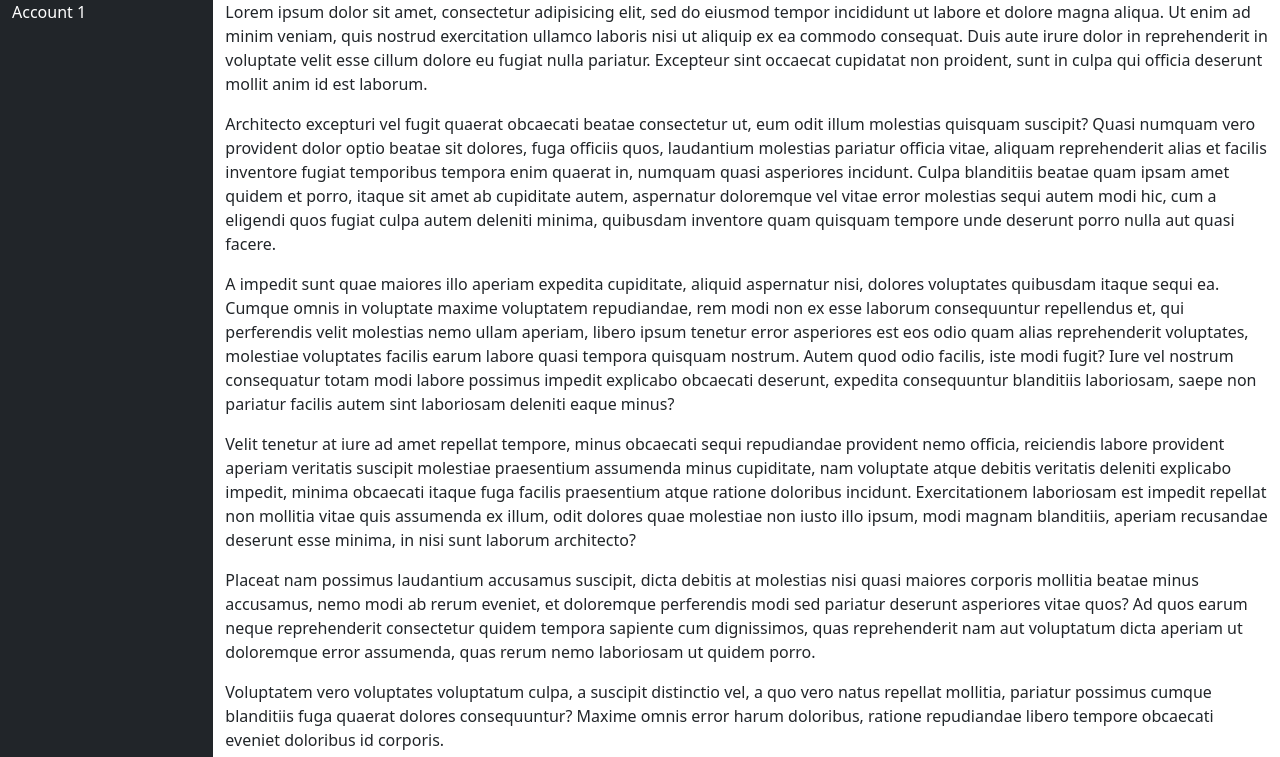
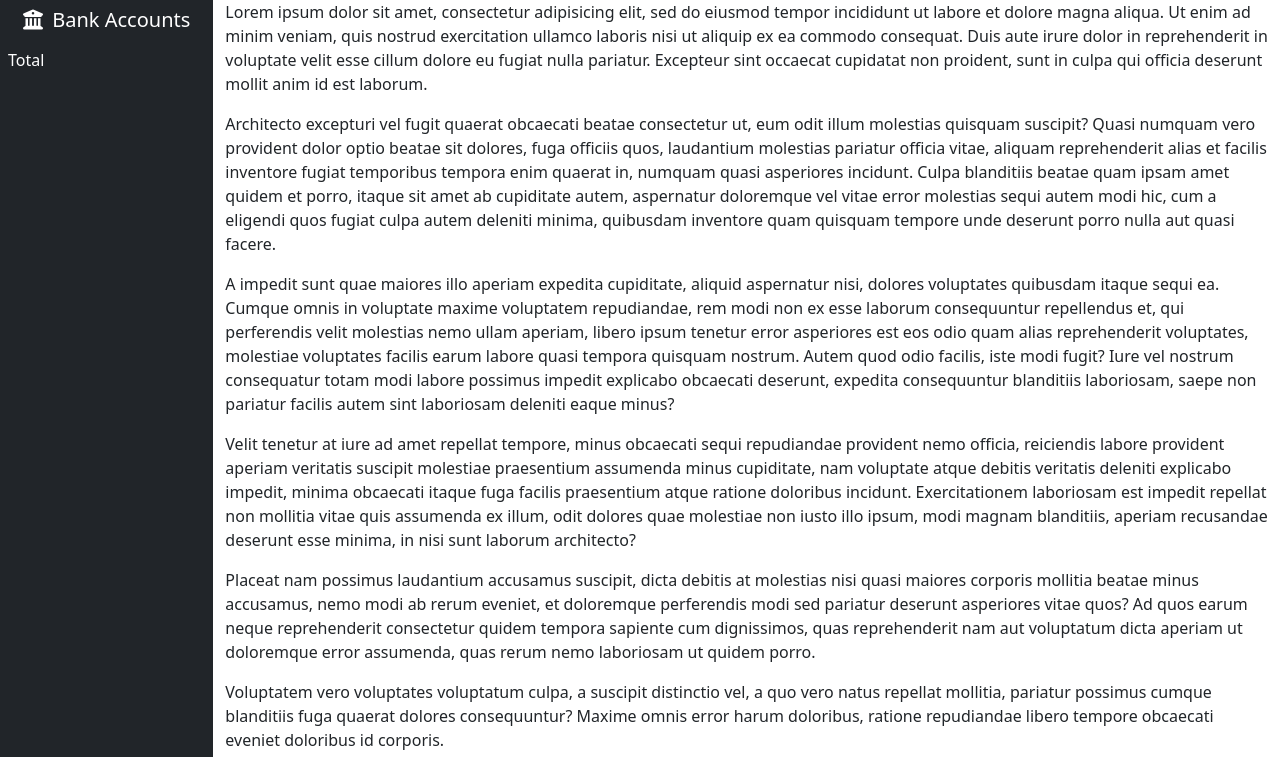
Before and after one commit to javadebadi/personal-financial-planner, a Django app: page /pfp/ in a window 1280 px wide. Shown: the part 50-807 px from the top of the page. Run offline with Django 3.2, Linux system fonts and the light colour scheme; the visitor is signed in with stand-in values (Sample User, id 1); some libraries are stand-ins or nearby versions.

Commit message:
Added display of bank accounts of a user

```diff
--- /dev/null
+++ b/pfp/business_rules/__init__.py
@@ -0,0 +1 @@
+from .bank_accounts import BankAccountBR
--- /dev/null
+++ b/pfp/business_rules/bank_accounts.py
@@ -0,0 +1,60 @@
+from typing import List
+from unicodedata import decimal
+from pfp.models import BankAccount, bank_accounts
+from django.contrib.auth import get_user_model
+User = get_user_model()
+
+class BankAccountBR:
+
+    @staticmethod
+    def display_card_number(
+        card_number: str,
+        ) -> str:
+        """A method to display card-number in - separated format
+        """
+        if card_number:
+            return "-".join(card_number[i:i+4] for i in range(0, 16, 4))
+        else:
+            return ""
+
+    @staticmethod
+    def display_balance(
+        balance: decimal,
+        ) -> str:
+        """A method to display balance in , separated format
+        """
+        balance = str(balance)
+        s = ""
+        if balance:
+            if "." in balance:
+                splitted = balance.split(".")
+                s += "." + (splitted[1] if splitted[1] else "00")
+                balance = splitted[0]
+            while balance != "":
+                s = balance[-3:] + "," + s
+                balance = balance[:-3]
+            s = s.replace(",.",".")
+            if s.endswith(","):
+                s = s[:-1]
+        else:
+            s = "0"
+        return s
+
+    def display(self, user: User) -> List[dict]:
+        """Retrieves basic information about user accounts
+
+        user : User
+            the user for which we need to get information
+        """
+        bank_accounts_objs = BankAccount.objects.filter(
+            user=user
+        )
+        bank_accounts = []
+        for obj in bank_accounts_objs:
+            data = {}
+            data['card_number'] = BankAccountBR.display_card_number(obj.card_number)
+            data['bank_name'] = obj.bank.bank_name
+            data['balance'] = BankAccountBR.display_balance(obj.balance)
+            data['memo'] = obj.memo
+            bank_accounts.append(data)
+        return bank_accounts
--- a/pfp/templates/pfp/base.html
+++ b/pfp/templates/pfp/base.html
@@ -84,13 +84,11 @@
 
     <div class="container-fluid bg-primary" style="height: 94.8vh;">
         <div class="row h-100">
+            <!-- sidebar section -->
             <section class="col-xl-2 col-lg-2 d-none d-lg-block bg-dark text-white">
-                <div class="row h-100">
-                    <ul>
-                        <li>Account 1</li>
-                    </ul>
-                </div>
+                {% include 'pfp/components/liquidity_sidebar/liquidity_sidebar.html' %}
             </section>
+            <!-- content section -->
             <section class="col-xl-10 col-lg-10 bg-white">
                 <div class="row h-100">
                     {% lorem 10 p %}
--- /dev/null
+++ b/pfp/templates/pfp/components/liquidity_sidebar/_bank_account_sidebar.html
@@ -0,0 +1,41 @@
+<div class="accordion-item bg-dark text-white p-0 m-0">
+    <h2 class="accordion-header p-0 m-0 d-flex justify-content-center" id="accountsSidebar-headingOne">
+        <button
+            class="bg-dark text-white h5 p-0 mt-2 pb-2 border-0"
+            type="button"
+            data-bs-toggle="collapse"
+            data-bs-target="#accountsSidebar-collapseOne"
+            aria-expanded="true"
+            aria-controls="accountsSidebar-collapseOne">
+            <i class="fa fa-bank"></i>
+            <span class="p-0 m-0 ps-1">
+                Bank Accounts
+            </span>
+        </button>
+    </h2>
+    <div
+    id="accountsSidebar-collapseOne"
+    class="accordion-collapse collapse show"
+    aria-labelledby="accountsSidebar-headingOne"
+    >
+        <div class="accordion-body p-0 m-0 ps-2">
+            <ul class="list-group list-group-flush p-0 m-0">
+                    {% for bank_account in bank_accounts %}
+                    <li class="list-group-item bg-dark text-white p-0 py-1 pe-2 d-flex flex-column justify-content-lg-evenly">
+                        <div class="d-flex justify-content-between">
+                            <span>{{ bank_account.memo }}</span>
+                            <span><i class="fa fa-credit-card"></i></span>
+                        </div>
+                        <div class="ps-1 d-flex justify-content-between">
+                            <span class="small text-light">{{ bank_account.card_number }}</span>
+                            <span class="small text-light">IRR {{ bank_account.balance }}</span>
+                        </div>
+                    </li>
+                    {% endfor %}
+                </ul>
+        </div>
+    </div>
+    <div class="accordion-body p-0 m-0 ps-2">
+        Total
+    </div>
+</div>
--- /dev/null
+++ b/pfp/templates/pfp/components/liquidity_sidebar/liquidity_sidebar.html
@@ -0,0 +1,8 @@
+<!-- accordion sidebar -->
+<div
+class="row h-100 accordion accordion-flush"
+id="accountsSidebar"
+>
+<!-- bank accounts accordion -->
+{% include './_bank_account_sidebar.html'%}
+</div>
--- a/pfp/views.py
+++ b/pfp/views.py
@@ -2,6 +2,7 @@
 from django.views import View
 from django.http import HttpResponse
 from django.contrib.auth.mixins import PermissionRequiredMixin
+from pfp.business_rules import BankAccountBR
 
 class DashboardView(PermissionRequiredMixin, View):
     permission_required =  (
@@ -10,8 +11,10 @@
 
     def get(self, request):
         user = request.user
+        br = BankAccountBR()
         context = {
             'title': 'dashboard',
+            'bank_accounts': br.display(user),
         }
         print(context)
         return render(request, 'pfp/base.html', context=context)
```
